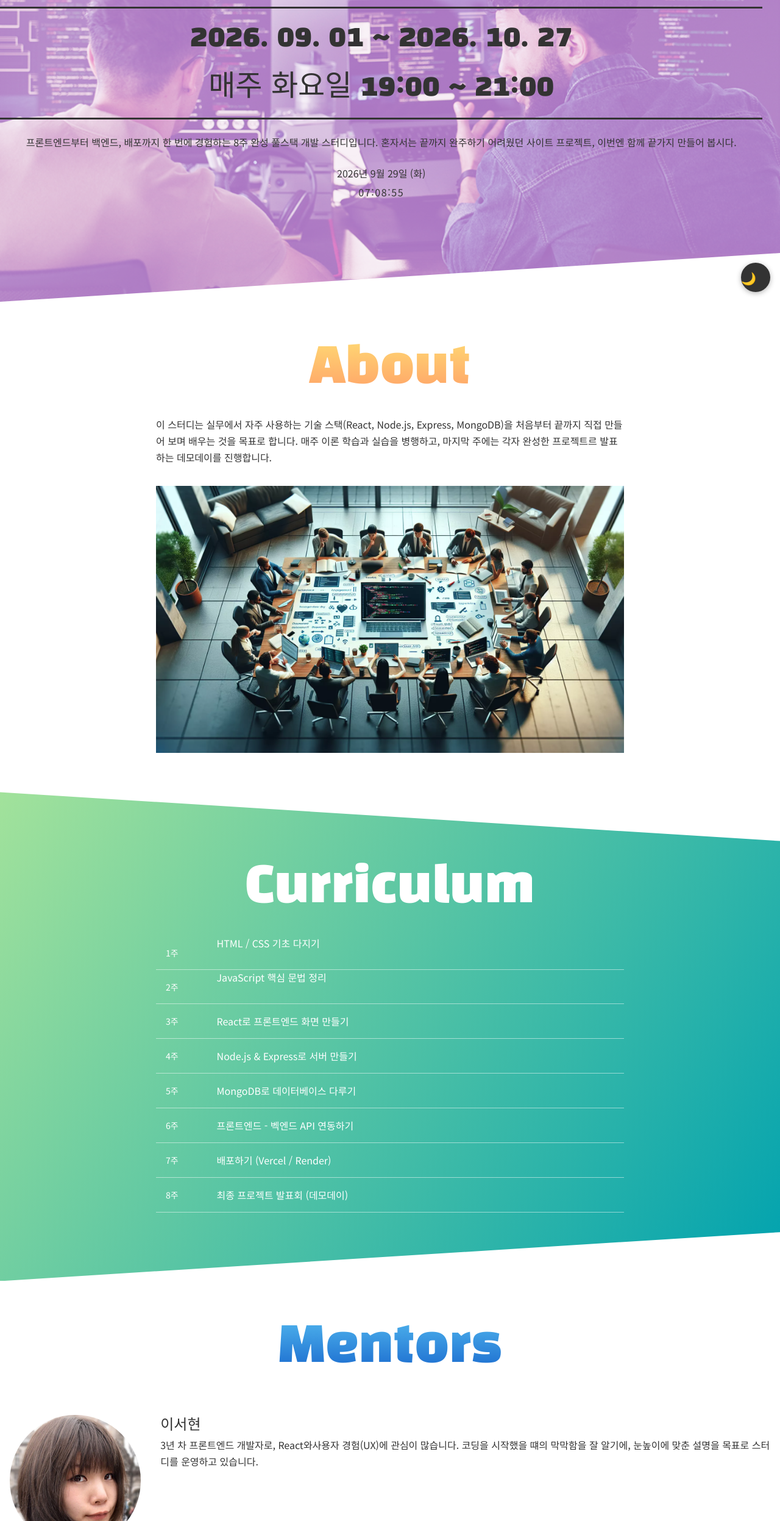
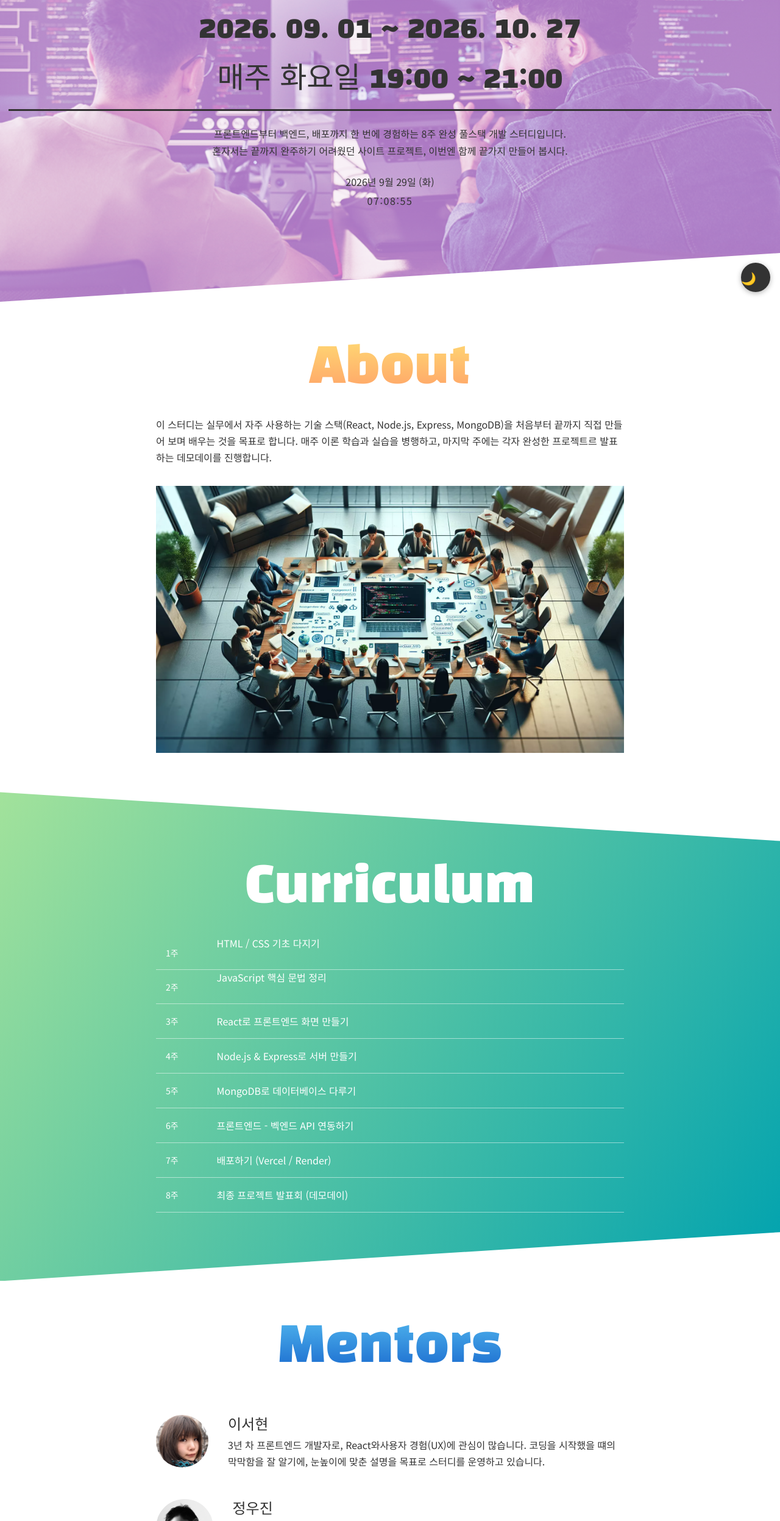
Before and after one commit to Dae0-0/study_page, a plain HTML site: page index.html in a window 1280 px wide. Shown: the part 305-2800 px from the top of the page at 61% size. Drawn offline with Linux system fonts and the light colour scheme; some packages are replaced by stand-ins of ours.

Commit message:
Add files via upload

```diff
--- a/css/style.css
+++ b/css/style.css
@@ -170,6 +170,7 @@
     background-size: cover;
     background-blend-mode: screen;
     height: 100vh;
+    justify-content: center;
     color: var(--grey); /* 다크 모드에서도 글자 어둡게 유지 */
     animation: bg-color 24s infinite;  /* @keyframes bg-color 설정해야 나옴. */
 
--- a/index.html
+++ b/index.html
@@ -41,7 +41,7 @@
                     매주 화요일 19:00 ~ 21:00
                 </p>
                 <p>
-                    프론트엔드부터 백엔드, 배포까지 한 번에 경험하는 8주 완성 풀스택 개발 스터디입니다.
+                    프론트엔드부터 백엔드, 배포까지 한 번에 경험하는 8주 완성 풀스택 개발 스터디입니다.<br>
                     혼자서는 끝까지 완주하기 어려웠던 사이트 프로젝트, 이번엔 함께 끝가지 만들어 봅시다.
                 </p>
                 <p class="clock">
@@ -103,7 +103,7 @@
         </section>
 
         <!-- mentors 영역 -->
-        <section id="mentors">
+        <section id="mentors" class="wrapper">
             <h2>Mentors</h2>
             <div class="mentors-list">
                 <!-- 이서현 멘토 내용 영역 -->
@@ -117,13 +117,13 @@
                     </P>
 
                 </div>
-                <img src="images/mentor01.jpg" alt="이서현 사진" width="300px">
+                <img src="images/mentor01.jpg" alt="이서현 사진">
             </div>
 
             <div class="mentors-list">
                 <!-- 정의진 멘토 내용 영역 -->
                 <div class="mentors-text">
-                    <h3>정의진</h3>
+                    <h3>정우진</h3>
                     <P>
                         백엔드와 인프라를 주로 다루는 개발자입니다.
                         실제 서비스 운영 경험을 바탕으로 서버, 데이터베이스,
@@ -142,7 +142,7 @@
                 <input class="apply-field" type="text" placeholder="예 : 김대영">
 
                 <label>Email</label>
-                <input class="apply-field" type="text" placeholder="예 : kimdaeyoung@example.com">
+                <input class="apply-field" type="email" placeholder="예 : kimdaeyoung@example.com">
 
                 <label>참여 동기</label>
                 <textarea class="apply-field apply-textarea" maxlength="200" placeholder="스터디에 참여하고 싶은 이유를 간단히 적어주세요"></textarea>
@@ -151,7 +151,7 @@
                 <input class="apply-btn" type="submit" value="지원하기">
             </form>
 
-            <div class="footer">
+            <div class="footer wrapper">
                 <p>
                     <a href="mailto:bo2500e@naver.com">문의사항</a> /
                     <small>&copy; 2026 웹기초 프로그램 김대영.</small>
```
